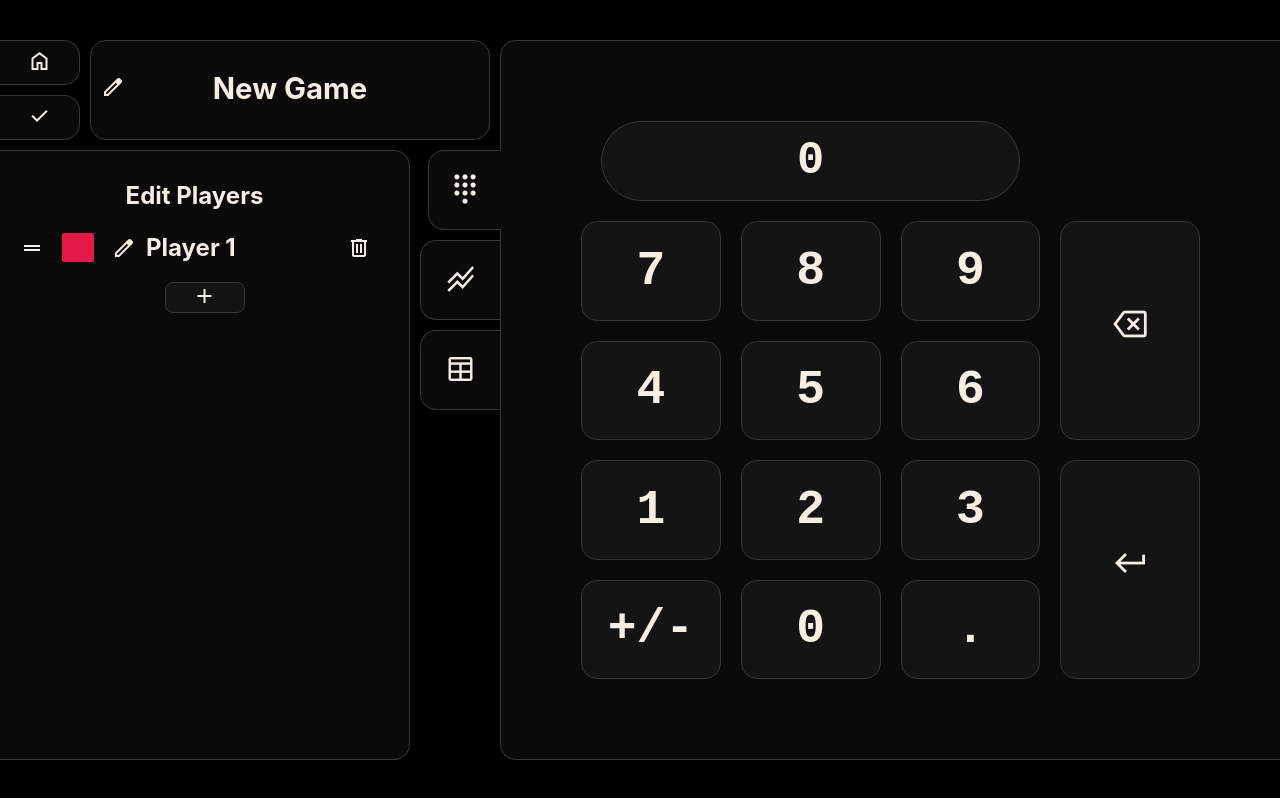
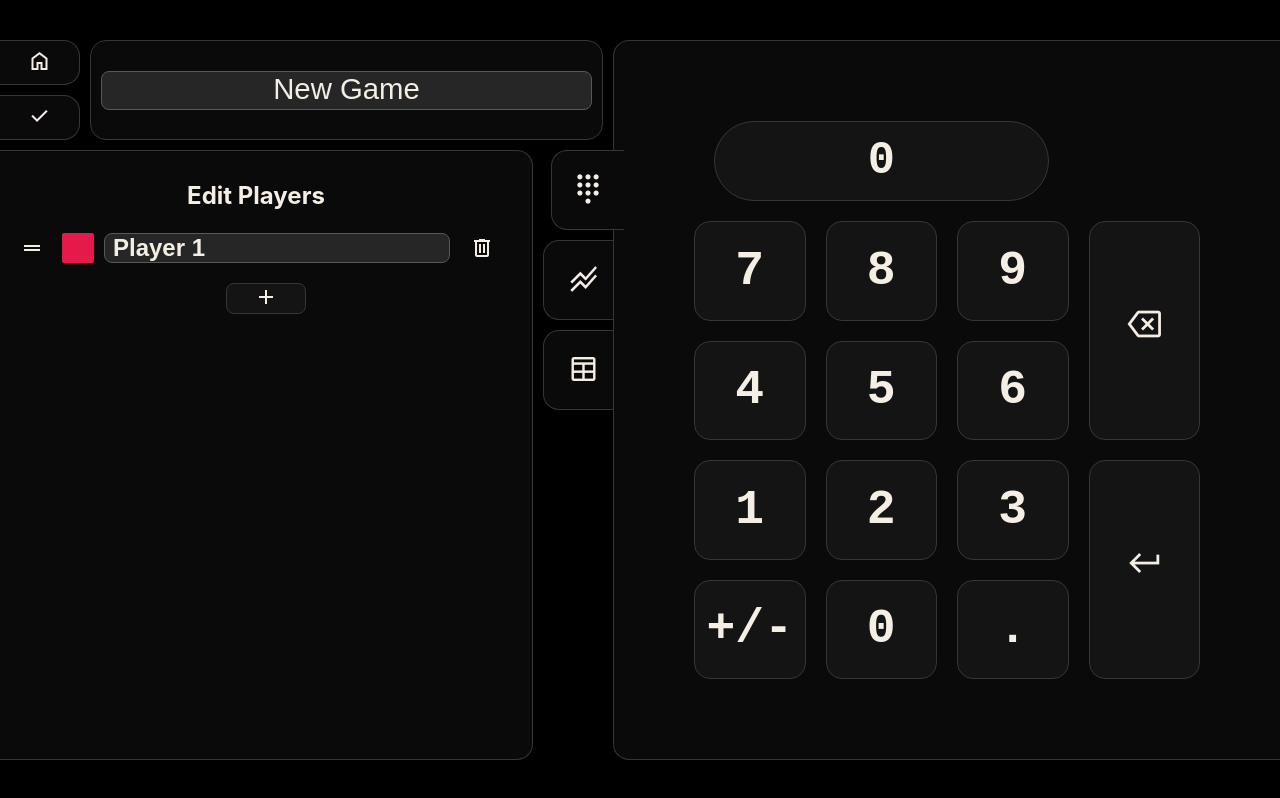
Before and after one commit to hendrikmelse/scoreplot, a React (Vite) app in the folder web/: page /play in a window 1280 px wide. Both pictures are taken after a click on the button "edit". Built offline with nearby package versions, Linux system fonts and the light colour scheme.

Commit message:
Show names as text boxes in edit mode instead of pencil buttons
Co-Authored-By: Claude Sonnet 5.5 <noreply@anthropic.com>

```diff
--- a/web/src/components/game-play-page/GamePlayPage.scss
+++ b/web/src/components/game-play-page/GamePlayPage.scss
@@ -56,21 +56,6 @@
       align-items: center;
       justify-content: center;
 
-      .edit-game-name-button {
-        position: absolute;
-        top: 34px;
-        left: 10px;
-        width: 32px;
-        color: $light-elements;
-        cursor: pointer;
-        transition: width 60ms ease;
-        overflow: hidden;
-
-        &.hidden {
-          width: 0;
-        }
-      }
-
       .game-name-label {
         padding-bottom: 3px;
         color: $light-elements;
@@ -79,12 +64,20 @@
       }
 
       .game-name-input {
-        background-color: transparent;
-        width: 300px;
-        border: none;
+        background-color: $gray-3;
+        width: calc(100% - 20px);
+        min-width: 0;
+        padding: 0 8px 3px;
+        border: 1px solid $gray-5;
+        border-radius: 8px;
         color: $light-elements;
         font-size: 22pt;
         text-align: center;
+
+        &:focus {
+          outline: none;
+          border-color: $light-elements;
+        }
       }
     }
   }
--- a/web/src/components/game-play-page/GamePlayPage.tsx
+++ b/web/src/components/game-play-page/GamePlayPage.tsx
@@ -26,11 +26,9 @@ export function GamePlayPage() {
   const [selectedPlayerIdState, setSelectedPlayerId] = useState("");
   const [currentRound, setCurrentRound] = useState(1);
   const [editing, setEditing] = useState(startInEditMode);
-  const [editingGameName, setEditingGameName] = useState(false);
   const gameNameRef = useRef<HTMLDivElement>(null);
   const playerListRef = useRef<HTMLDivElement>(null);
   const editButtonRef = useRef<HTMLButtonElement>(null);
-  const inputGameNameRef = useRef<HTMLInputElement>(null);
 
   // Fall back to the first player if the selected player doesn't exist (e.g. it was deleted)
   const firstPlayerId = game.scorecards[0]?.id ?? "";
@@ -63,12 +61,6 @@ export function GamePlayPage() {
     return () => document.removeEventListener("pointerdown", onPointerDown);
   }, [editing, exitEditMode]);
 
-  // Highlight game name when edited
-  useEffect(() => {
-    inputGameNameRef.current?.focus();
-    inputGameNameRef.current?.select();
-  }, [editingGameName]);
-
   function saveScore(score: number) {
     if (!game.scorecards.some((card) => card.id === selectedPlayerId)) return;
     updateGame({ type: "add_score", playerId: selectedPlayerId, round: currentRound, score });
@@ -87,10 +79,6 @@ export function GamePlayPage() {
       setSelectedPlayerId(firstPlayerId);
     }
     setCurrentContent(content);
-  }
-
-  function onEditGameNameClick() {
-    if (editing) setEditingGameName(true);
   }
 
   // Select the player `offset` places after the selected one, wrapping around the list
@@ -134,27 +122,17 @@ export function GamePlayPage() {
             </button>
           </div>
           <div className="game-name-section" ref={gameNameRef}>
-            <div
-              className={clsx("edit-game-name-button", { hidden: !editing })}
-              onClick={onEditGameNameClick}
-            >
-              <span className="material-symbols-outlined">edit</span>
-            </div>
-            {editingGameName ? (
+            {editing ? (
               <input
                 className="game-name-input"
-                ref={inputGameNameRef}
                 value={game.name}
                 onChange={(e) => updateGame({ type: "update_name", newName: e.target.value })}
-                onBlur={() => setEditingGameName(false)}
                 onKeyDown={(e) => {
-                  if (e.key === "Enter") setEditingGameName(false);
+                  if (e.key === "Enter") e.currentTarget.blur();
                 }}
               />
             ) : (
-              <div className="game-name-label" onClick={onEditGameNameClick}>
-                {game.name}
-              </div>
+              <div className="game-name-label">{game.name}</div>
             )}
           </div>
         </div>
--- a/web/src/components/game-play-page/player-list-component/PlayerListComponent.scss
+++ b/web/src/components/game-play-page/player-list-component/PlayerListComponent.scss
@@ -97,21 +97,6 @@
       border-radius: 2px;
     }
 
-    .edit-name-button {
-      color: $light-elements;
-      cursor: pointer;
-      overflow: hidden;
-      width: 32px;
-      display: flex;
-      align-items: center;
-      justify-content: right;
-      transition: width 60ms ease;
-
-      &.hidden {
-        width: 0;
-      }
-    }
-
     .player-name {
       color: $light-elements;
       font-size: 18pt;
@@ -120,11 +105,20 @@
     }
 
     .player-name-input {
-      background-color: transparent;
-      border: none;
+      background-color: $gray-3;
+      flex: 1;
+      min-width: 0;
+      padding: 0 8px;
+      border: 1px solid $gray-5;
+      border-radius: 8px;
       color: $light-elements;
       font-size: 18pt;
-      width: 181px;
+      font-weight: bold;
+
+      &:focus {
+        outline: none;
+        border-color: $light-elements;
+      }
     }
 
     .score {
--- a/web/src/components/game-play-page/player-list-component/PlayerListComponent.tsx
+++ b/web/src/components/game-play-page/player-list-component/PlayerListComponent.tsx
@@ -32,10 +32,10 @@ export function PlayerListComponent({
   editing: boolean;
 }) {
   const { game, updateGame } = useGame();
-  const inputRef = useRef<HTMLInputElement>(null);
+  // The player whose name field should be focused as soon as it appears (a just-added player)
+  const focusPlayerId = useRef("");
   const [selectingColorId, setSelectingColorId] = useState("");
   const [colorPickerPosition, setColorPickerPosition] = useState<DOMRect | null>(null);
-  const [editingPlayerNameId, setEditingPlayerNameId] = useState("");
   const [dragId, setDragId] = useState("");
   const dragStartY = useRef(0);
   const [dragDeltaY, setDragDeltaY] = useState(0);
@@ -44,12 +44,6 @@ export function PlayerListComponent({
   const playerPositions = useRef<Map<string, DOMRect>>(new Map());
 
   const showingRound = round !== TOTAL_SCORES;
-
-  // Highlight text automatically when a player name is edited
-  useEffect(() => {
-    inputRef.current?.focus();
-    inputRef.current?.select();
-  }, [editingPlayerNameId]);
 
   // While dragging a player, don't let the user select text, and stop the drag on release
   useEffect(() => {
@@ -93,12 +87,6 @@ export function PlayerListComponent({
     });
   }, [game.scorecards, dragId]);
 
-  function onEditNameClick(id: string) {
-    if (editing) {
-      setEditingPlayerNameId(editingPlayerNameId === id ? "" : id);
-    }
-  }
-
   function onColorClick(e: React.MouseEvent<HTMLDivElement>, id: string) {
     if (editing) {
       setSelectingColorId(id);
@@ -114,7 +102,7 @@ export function PlayerListComponent({
       newPlayerName: "Player " + (game.scorecards.length + 1),
       newPlayerColor: nextPlayerColor(game),
     });
-    setEditingPlayerNameId(newPlayerId); // Start editing the new player's name right away
+    focusPlayerId.current = newPlayerId; // Start editing the new player's name right away
   }
 
   // Measure the position of each player. Used for FLIP animations
@@ -220,16 +208,16 @@ export function PlayerListComponent({
                 style={{ backgroundColor: card.color }}
                 onClick={(e) => onColorClick(e, card.id)}
               />
-              <div
-                className={clsx("edit-name-button", { hidden: !editing })}
-                onClick={() => onEditNameClick(card.id)}
-              >
-                <span className="material-symbols-outlined">edit</span>
-              </div>
-              {editingPlayerNameId === card.id ? (
+              {editing ? (
                 <input
                   className="player-name-input"
-                  ref={inputRef}
+                  ref={(el) => {
+                    if (el && focusPlayerId.current === card.id) {
+                      focusPlayerId.current = "";
+                      el.focus();
+                      el.select();
+                    }
+                  }}
                   value={card.playerName}
                   onChange={(e) =>
                     updateGame({
@@ -238,15 +226,12 @@ export function PlayerListComponent({
                       newPlayerName: e.target.value,
                     })
                   }
-                  onBlur={() => setEditingPlayerNameId("")}
                   onKeyDown={(e) => {
-                    if (e.key === "Enter") setEditingPlayerNameId("");
+                    if (e.key === "Enter") e.currentTarget.blur();
                   }}
                 />
               ) : (
-                <div className="player-name" onClick={() => onEditNameClick(card.id)}>
-                  {card.playerName}
-                </div>
+                <div className="player-name">{card.playerName}</div>
               )}
               <div className={clsx("score", { hidden: editing })}>
                 {showingRound ? (card.scores[round] ?? 0) : totalScore(card)}
```
Also changed, not shown: 1 other file (tests, documents, lock files or other folders).
